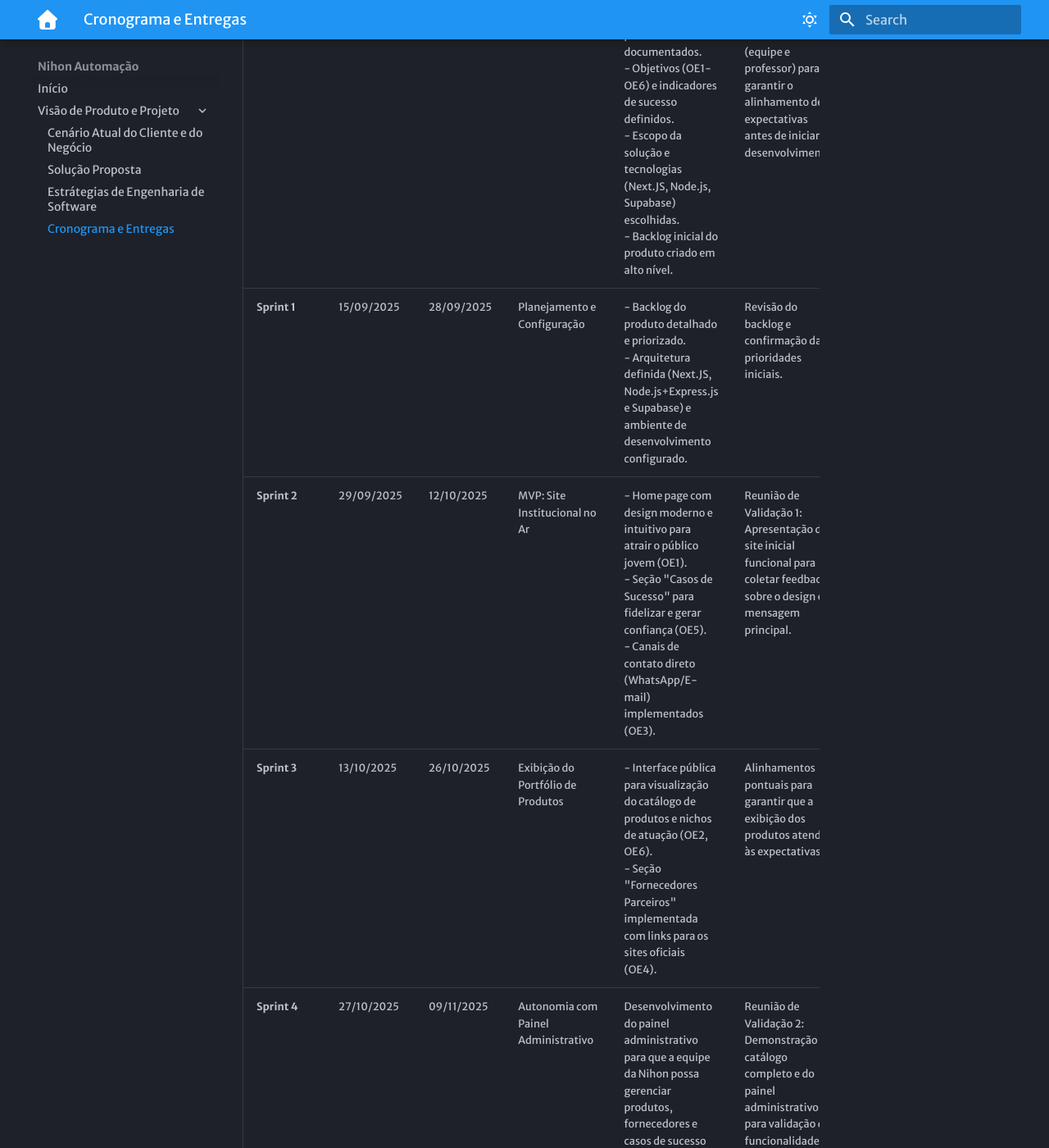
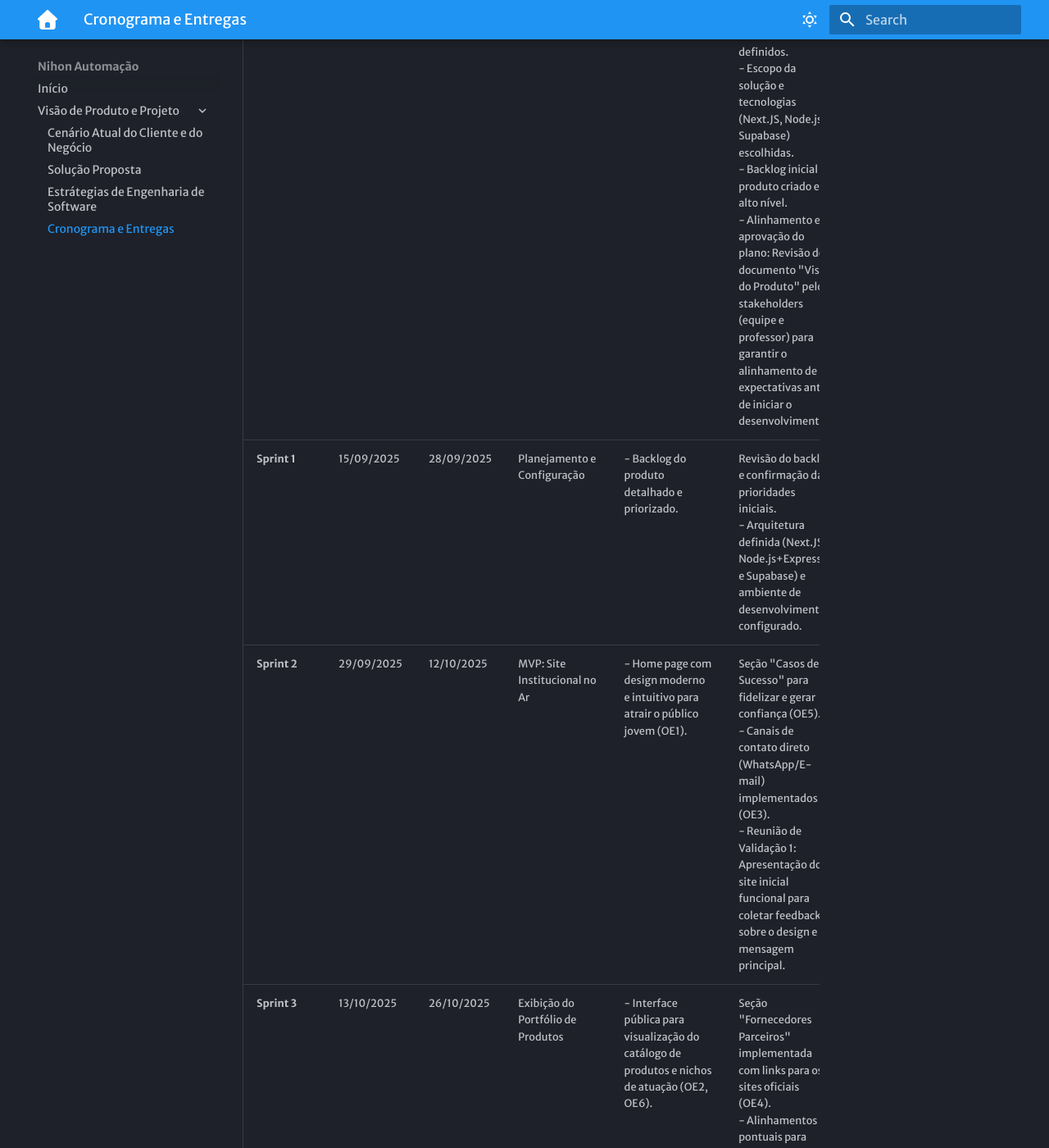
Before and after one commit to mdsreq-fga-unb/REQ-2025.2-T02-Nihon, an MkDocs documentation site: the page built from docs/cronograma.md, in a window 1280 px wide and 1400 px high, scrolled down 349 px. Shown: the whole window at 82% size. Built offline with MkDocs 1.6.1 and Material for MkDocs 9.7.7, drawn with Linux system fonts in a browser that asks for light colours; some web fonts are replaced; some of the changed text lies outside the part shown.

Commit message:
Refactor cronograma with detailed sprint objectives

```diff
--- a/docs/cronograma.md
+++ b/docs/cronograma.md
@@ -2,10 +2,10 @@
 
 | **Sprint** | **Início** | **Fim** | **Objetivo Principal** | **Entregas Esperadas** | **Validação do Cliente** |
 |------------|------------|---------|-------------------------|-------------------------|---------------------------|
-| **Sprint 0** | 01/09/2025 | 14/09/2025 | Elaboração da Visão do Produto | - Documento "Visão do Produto e Projeto" finalizado.<br>- Análise de cenário e problema documentados.<br>- Objetivos (OE1-OE6) e indicadores de sucesso definidos.<br>- Escopo da solução e tecnologias (Next.JS, Node.js, Supabase) escolhidas.<br>- Backlog inicial do produto criado em alto nível. | Alinhamento e aprovação do plano: Revisão do documento "Visão do Produto" pelos stakeholders (equipe e professor) para garantir o alinhamento de expectativas antes de iniciar o desenvolvimento. |
-| **Sprint 1** | 15/09/2025 | 28/09/2025 | Planejamento e Configuração | - Backlog do produto detalhado e priorizado.<br>- Arquitetura definida (Next.JS, Node.js+Express.js e Supabase) e ambiente de desenvolvimento configurado. | Revisão do backlog e confirmação das prioridades iniciais. |
-| **Sprint 2** | 29/09/2025 | 12/10/2025 | MVP: Site Institucional no Ar | - Home page com design moderno e intuitivo para atrair o público jovem (OE1).<br>- Seção "Casos de Sucesso" para fidelizar e gerar confiança (OE5).<br>- Canais de contato direto (WhatsApp/E-mail) implementados (OE3). | Reunião de Validação 1: Apresentação do site inicial funcional para coletar feedback sobre o design e a mensagem principal. |
-| **Sprint 3** | 13/10/2025 | 26/10/2025 | Exibição do Portfólio de Produtos | - Interface pública para visualização do catálogo de produtos e nichos de atuação (OE2, OE6).<br>- Seção "Fornecedores Parceiros" implementada com links para os sites oficiais (OE4). | Alinhamentos pontuais para garantir que a exibição dos produtos atenda às expectativas. |
+| **Sprint 0** | 01/09/2025 | 14/09/2025 | Elaboração da Visão do Produto | - Documento "Visão do Produto e Projeto" finalizado.<br> | - Análise de cenário e problema documentados.<br>- Objetivos (OE1-OE6) e indicadores de sucesso definidos.<br>- Escopo da solução e tecnologias (Next.JS, Node.js, Supabase) escolhidas.<br>- Backlog inicial do produto criado em alto nível. <br>- Alinhamento e aprovação do plano: Revisão do documento "Visão do Produto" pelos stakeholders (equipe e professor) para garantir o alinhamento de expectativas antes de iniciar o desenvolvimento. |
+| **Sprint 1** | 15/09/2025 | 28/09/2025 | Planejamento e Configuração | - Backlog do produto detalhado e priorizado.| Revisão do backlog e confirmação das prioridades iniciais.<br>- Arquitetura definida (Next.JS, Node.js+Express.js e Supabase) e ambiente de desenvolvimento configurado. |
+| **Sprint 2** | 29/09/2025 | 12/10/2025 | MVP: Site Institucional no Ar | - Home page com design moderno e intuitivo para atrair o público jovem (OE1). | Seção "Casos de Sucesso" para fidelizar e gerar confiança (OE5).<br>- Canais de contato direto (WhatsApp/E-mail) implementados (OE3). <br>- Reunião de Validação 1: Apresentação do site inicial funcional para coletar feedback sobre o design e a mensagem principal. |
+| **Sprint 3** | 13/10/2025 | 26/10/2025 | Exibição do Portfólio de Produtos | - Interface pública para visualização do catálogo de produtos e nichos de atuação (OE2, OE6).| Seção "Fornecedores Parceiros" implementada com links para os sites oficiais (OE4). <br>- Alinhamentos pontuais para garantir que a exibição dos produtos atenda às expectativas. |
 | **Sprint 4** | 27/10/2025 | 09/11/2025 | Autonomia com Painel Administrativo | Desenvolvimento do painel administrativo para que a equipe da Nihon possa gerenciar produtos, fornecedores e casos de sucesso (OE6). | Reunião de Validação 2: Demonstração do catálogo completo e do painel administrativo para validação da funcionalidade de gestão de conteúdo. |
 | **Sprint 5** | 10/11/2025 | 23/11/2025 | Integração Completa | - Conexão final entre o painel administrativo e a interface pública do site.<br>- Testes de integração para garantir que todo o sistema funcione em conjunto de forma coesa. | Testes e validação interna pela equipe de desenvolvimento. |
 | **Sprint 6** | 24/11/2025 | 07/12/2025 | Homologação e Ajustes Finais | - Plataforma completa em ambiente de testes para validação pelo cliente.<br>- Correção de bugs e implementação de ajustes finos com base no feedback recebido. | Reunião de Validação 3: Homologação do produto final pelo cliente, que irá revisar e aprovar a solução completa antes do lançamento. |
```
